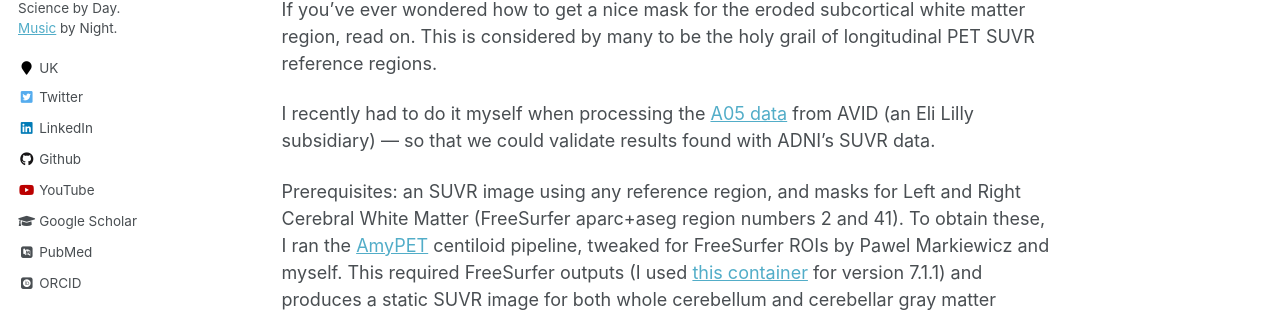
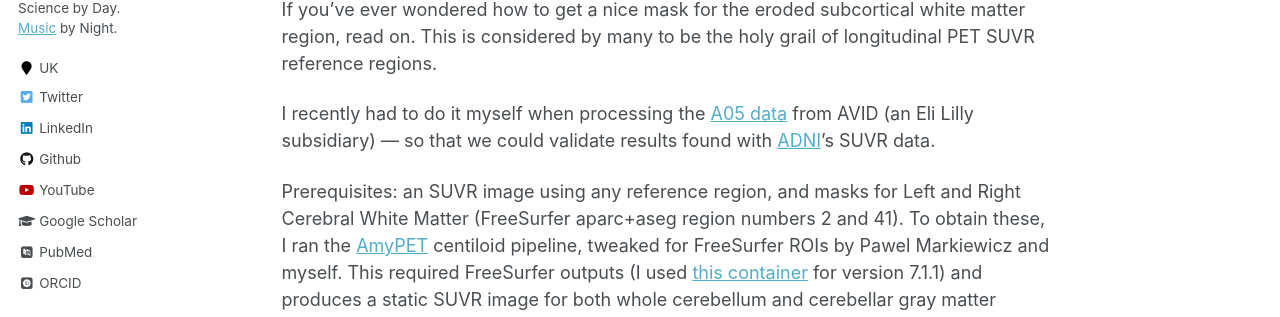
Before and after one commit to noxtoby/science, a Jekyll site: the page built from _posts/2024-07-03-eroded-subcortical-white-matter-mask/2024-07-03-eroded-subcortical-white-matter-mask.md, in a window 1280 px wide and 900 px high. Shown: the part 296-613 px from the top of the window. Built offline with Jekyll 4.4.1, drawn with Linux system fonts in a browser that asks for light colours; some web fonts are replaced; part of the change alters nothing that is shown.

```diff
--- a/_posts/2024-07-03-eroded-subcortical-white-matter-mask/2024-07-03-eroded-subcortical-white-matter-mask.md
+++ b/_posts/2024-07-03-eroded-subcortical-white-matter-mask/2024-07-03-eroded-subcortical-white-matter-mask.md
@@ -10,7 +10,7 @@ Software: [MRtrix](http://mrtrix.readthedocs.io), [FSL](https://fsl.fmrib.ox.ac.
 
 If you've ever wondered how to get a nice mask for the eroded subcortical white matter region, read on. This is considered by many to be the holy grail of longitudinal PET SUVR reference regions.
 
-I recently had to do it myself when processing the [A05 data](https://doi.org/10.1093/brain/awz090) from AVID (an Eli Lilly subsidiary) --- so that we could validate results found with ADNI's SUVR data.
+I recently had to do it myself when processing the [A05 data](https://doi.org/10.1093/brain/awz090) from AVID (an Eli Lilly subsidiary) --- so that we could validate results found with [ADNI](http://adni.loni.usc.edu/)'s SUVR data.
 
 Prerequisites: an SUVR image using any reference region, and masks for Left and Right Cerebral White Matter (FreeSurfer aparc+aseg region numbers 2 and 41). To obtain these, I ran the [AmyPET](https://github.com/AMYPAD/AmyPET) centiloid pipeline, tweaked for FreeSurfer ROIs by Pawel Markiewicz and myself. This required FreeSurfer outputs (I used [this container](https://e-dads.github.io/tools/#freesurfer-711-bids-app-container) for version 7.1.1) and produces a static SUVR image for both whole cerebellum and cerebellar gray matter reference regions.
 
```
